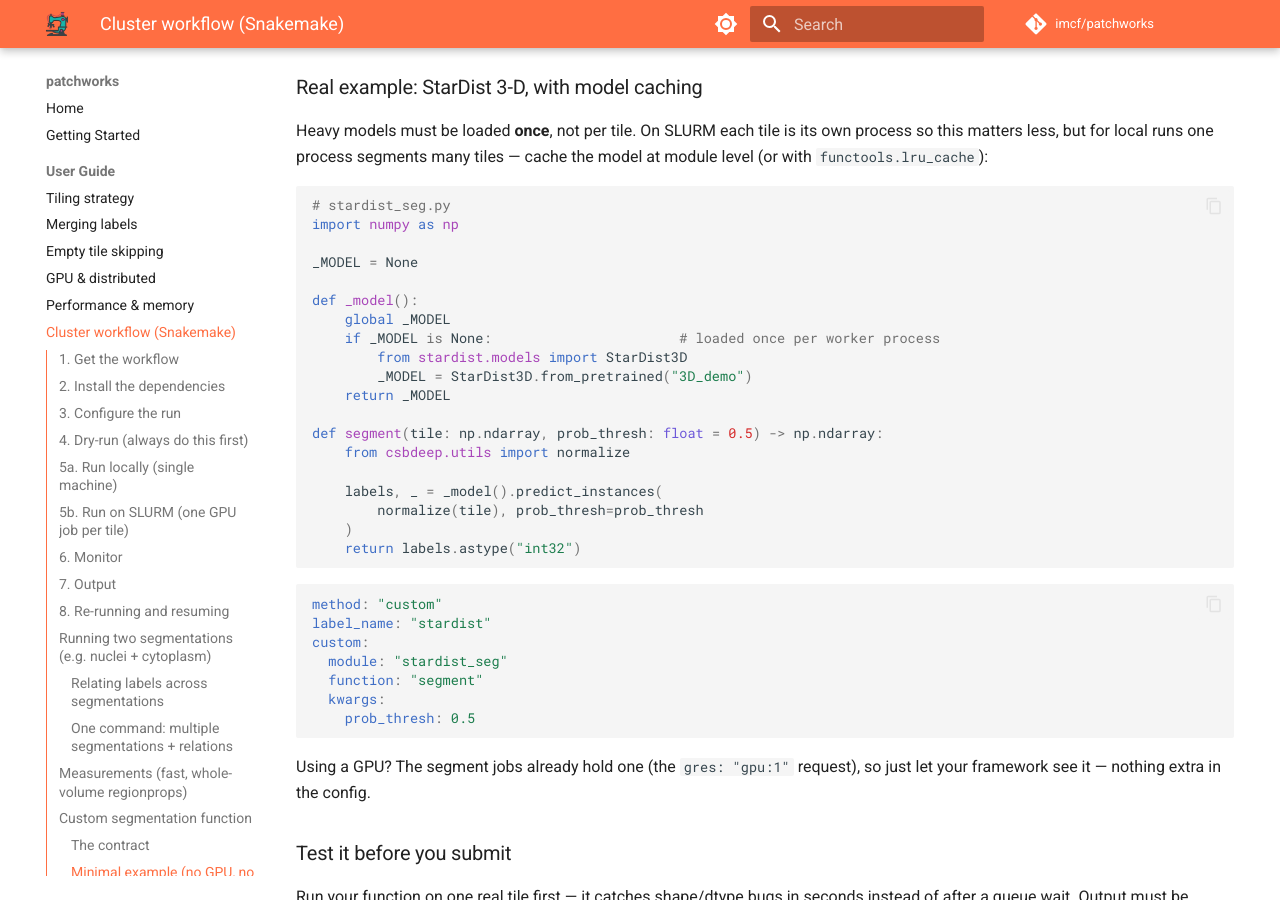
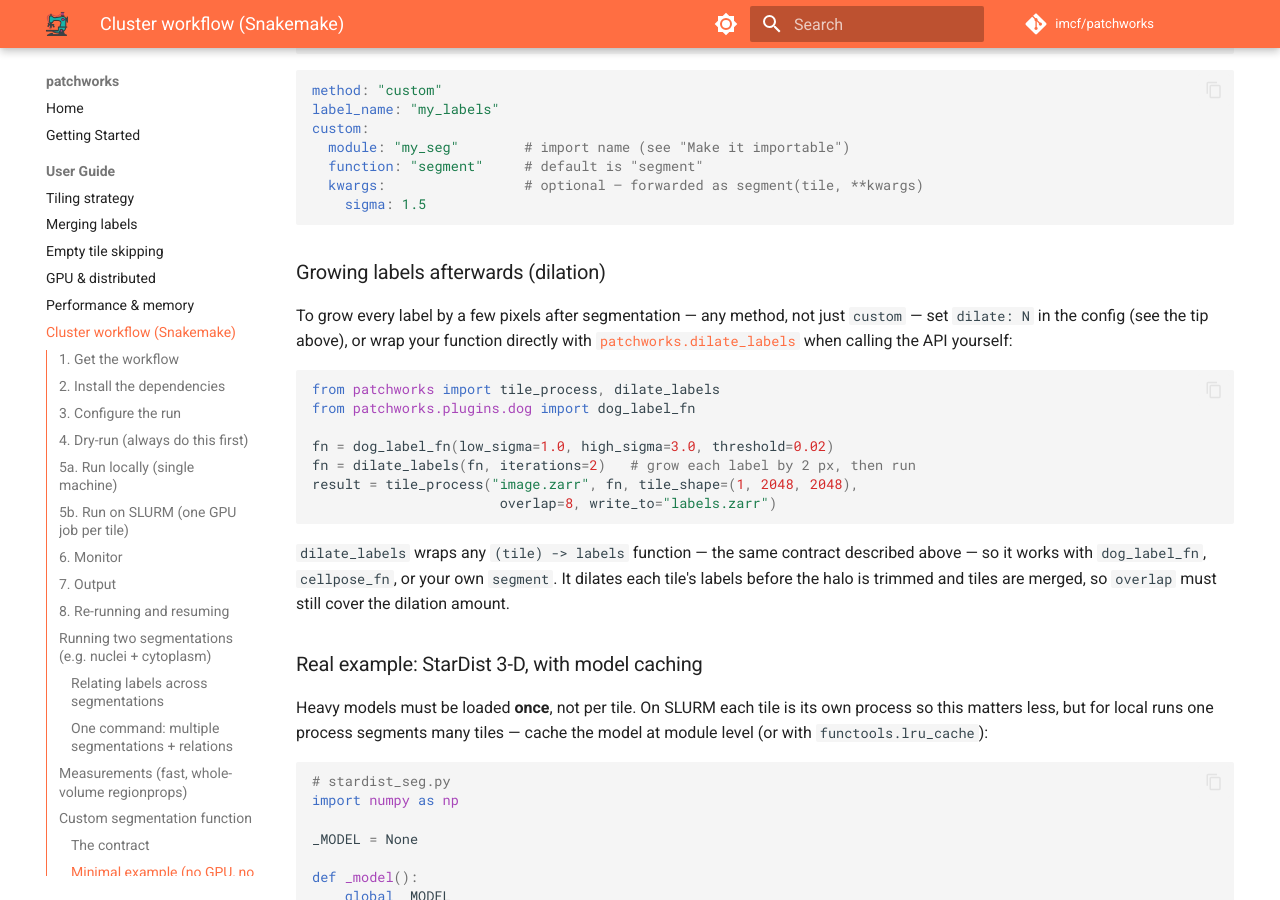
Before and after one commit to imcf/patchworks, an MkDocs documentation site: the page built from docs/guide/snakemake.md, in a window 1280 px wide and 900 px high, scrolled down 8485 px. Built offline with MkDocs 1.6.1 and Material for MkDocs 9.7.7, drawn with Linux system fonts in a browser that asks for light colours; comment, search, counter and statistics services are not loaded; some of the changed text lies outside the part shown.

Commit message:
docs: 📝 document dilate_labels, API and cluster config usage
Adds an API reference page, a cluster-workflow guide section covering
both the dilate: N config key and calling dilate_labels() directly, and
a DoG-specific example since thin cilia/spot labels are the motivating
case.

````diff
--- a/docs/guide/snakemake.md
+++ b/docs/guide/snakemake.md
@@ -62,8 +62,9 @@
 empty_threshold: null          # null → Otsu
 
 # segmentation
-method: "cellpose"             # "cellpose" (GPU) or "threshold" (no GPU)
+method: "cellpose"             # "cellpose" (GPU), "threshold" (no GPU), "custom"
 label_name: "cellpose"         # name under image.zarr/labels/
+dilate: 0                      # optional: pixels to grow labels by, any method
 cellpose:
   model: "cyto3"
   diameter: 30
@@ -76,6 +77,18 @@
 pyramid_downscale: 2
 sequential_labels: true        # renumber labels to a contiguous 1..N
 ```
+
+!!! tip "Growing labels after segmentation"
+    `dilate: N` grows every label by `N` pixels once segmentation finishes,
+    regardless of `method` (`cellpose`, `threshold`, or `custom`). It runs
+    per-tile, before the overlap halo is trimmed and tiles are merged, so
+    dilated labels still stitch correctly across tile boundaries — just make
+    sure `overlap` covers the dilation amount plus the usual object-diameter
+    halo. `0` (default) disables it. Under the hood this wraps whatever
+    segmentation function `method` builds with
+    [`patchworks.dilate_labels`](../api/postprocess.md); see [Custom
+    segmentation function](#custom-segmentation-function) below for using it
+    directly from Python instead of via config.
 
 !!! tip "Tile size vs runtime"
     `tile_shape: "auto"` sizes each tile to your GPU's VRAM. Smaller tiles =
@@ -433,6 +446,29 @@
     sigma: 1.5
 ```
 
+### Growing labels afterwards (dilation)
+
+To grow every label by a few pixels after segmentation — any method, not
+just `custom` — set `dilate: N` in the config (see the tip above), or wrap
+your function directly with
+[`patchworks.dilate_labels`](../api/postprocess.md) when calling the API
+yourself:
+
+```python
+from patchworks import tile_process, dilate_labels
+from patchworks.plugins.dog import dog_label_fn
+
+fn = dog_label_fn(low_sigma=1.0, high_sigma=3.0, threshold=0.02)
+fn = dilate_labels(fn, iterations=2)   # grow each label by 2 px, then run
+result = tile_process("image.zarr", fn, tile_shape=(1, 2048, 2048),
+                       overlap=8, write_to="labels.zarr")
+```
+
+`dilate_labels` wraps any `(tile) -> labels` function — the same contract
+described above — so it works with `dog_label_fn`, `cellpose_fn`, or your
+own `segment`. It dilates each tile's labels before the halo is trimmed and
+tiles are merged, so `overlap` must still cover the dilation amount.
+
 ### Real example: StarDist 3-D, with model caching
 
 Heavy models must be loaded **once**, not per tile. On SLURM each tile is its
--- a/mkdocs.yml
+++ b/mkdocs.yml
@@ -54,6 +54,7 @@
 - API Reference:
   - tile_process: api/tile_process.md
   - merge_tile_labels: api/merge_tile_labels.md
+  - dilate_labels: api/postprocess.md
   - Tile sizing: api/chunks.md
   - I/O helpers: api/io.md
   - Relabelling: api/relabel.md
````
Also changed, not shown: docs/api/postprocess.md (added, +3 -0 lines), docs/examples/dog.md (+18 -0 lines).
